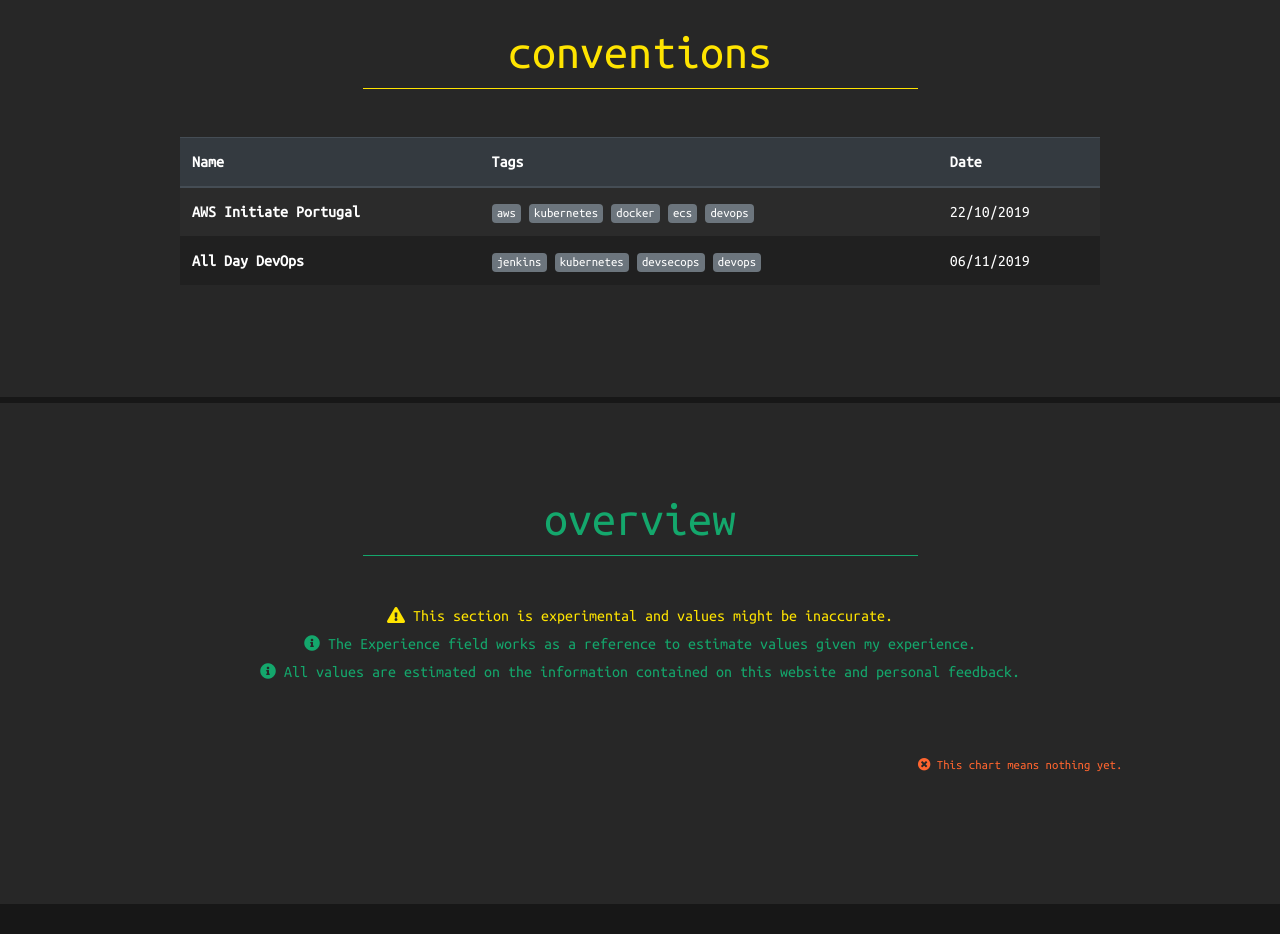
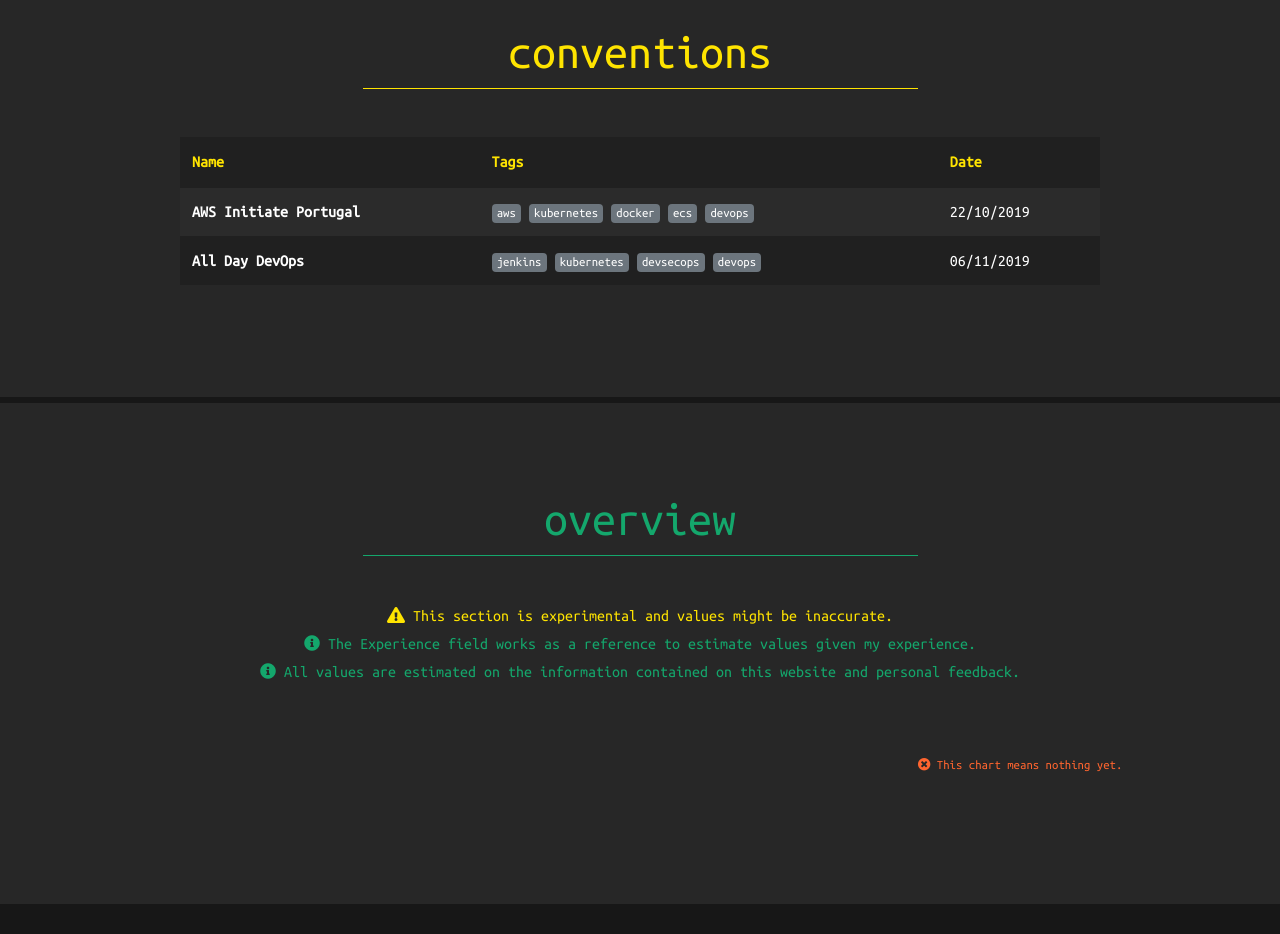
Before and after one commit to cloud-j-luna/personal-website, a website: page public/index.html in a window 1280 px wide. Shown: the part 5780-6714 px from the top of the page. Drawn offline with nearby package versions, Linux system fonts and the light colour scheme.

Commit message:
Fix css selector

```diff
--- a/public/css/style.css
+++ b/public/css/style.css
@@ -433,7 +433,7 @@ a:focus, a:hover, a:active {
   width: 50%;
 }
 
-.content-2 .table-striped > thead > tr > th{
+.content-1 .table-striped > thead > tr > th{
   background-color: #202020;
   border-color: #202020;
   color: #FFE400;
```
